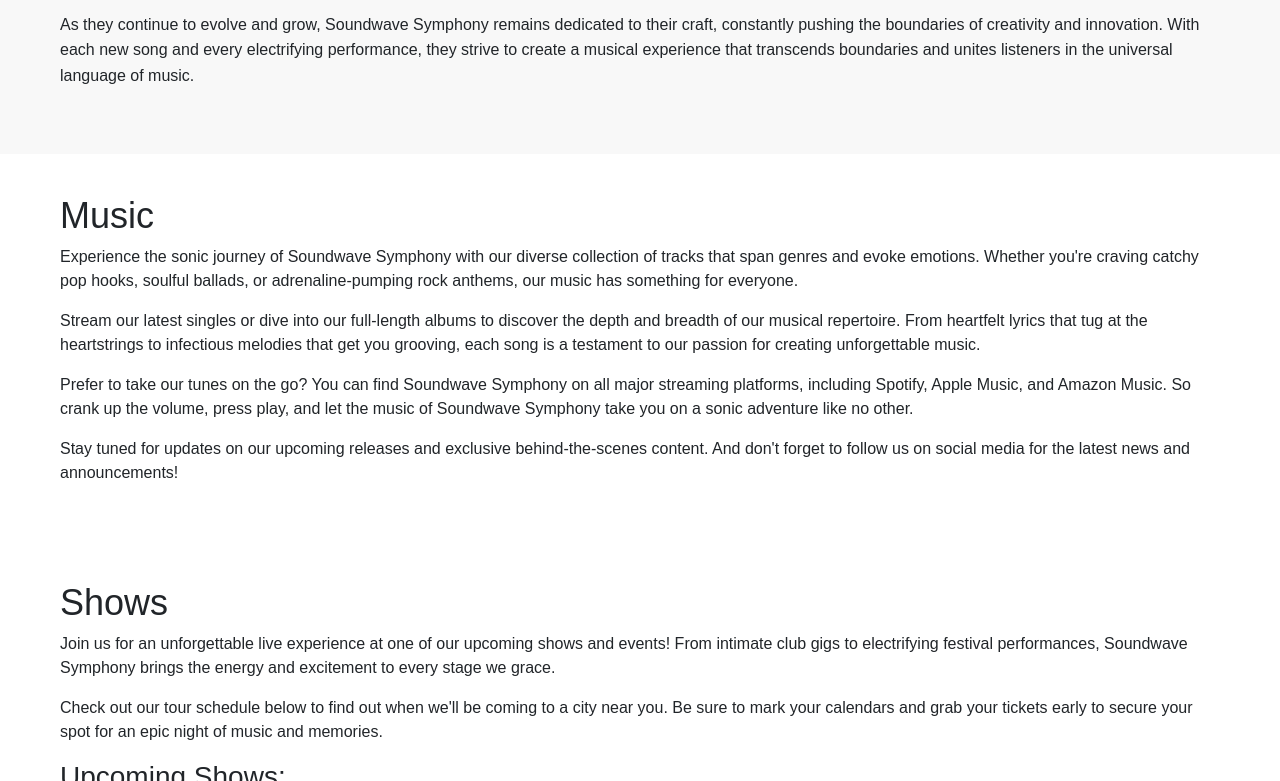
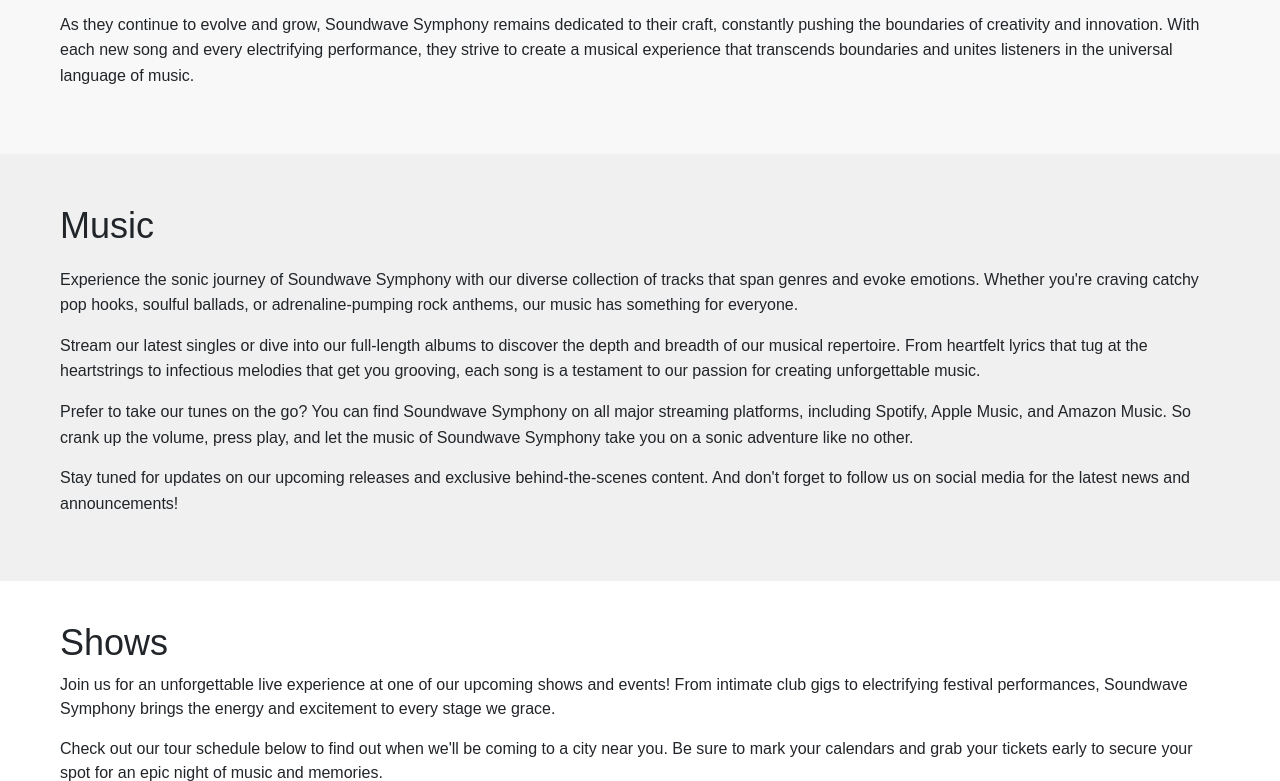
Before and after one commit to oluwatobiHammed/SoundwaveSymphony, a plain HTML site: page index.html in a window 1280 px wide. Shown: the part 479-1260 px from the top of the page. Drawn offline with nearby package versions, Linux system fonts and the light colour scheme.

Commit message:
added style to Music Section
added background color to Music Section to differentiate it from other section

```diff
--- a/index.html
+++ b/index.html
@@ -47,9 +47,10 @@
 
 
 
-    <section id="music">
-        <div class="container">
-            <h2>Music</h2>
+<section id="music" class="music-section">
+    <div class="container">
+        <h2 class="music-heading">Music</h2>
+        <div class="music-content">
             <p>Experience the sonic journey of Soundwave Symphony with our diverse collection of tracks that span genres and evoke emotions. Whether you're craving catchy pop hooks, soulful ballads, or adrenaline-pumping rock anthems, our music has something for everyone.</p>
 
             <p>Stream our latest singles or dive into our full-length albums to discover the depth and breadth of our musical repertoire. From heartfelt lyrics that tug at the heartstrings to infectious melodies that get you grooving, each song is a testament to our passion for creating unforgettable music.</p>
@@ -58,7 +59,9 @@
 
             <p>Stay tuned for updates on our upcoming releases and exclusive behind-the-scenes content. And don't forget to follow us on social media for the latest news and announcements!</p>
         </div>
-    </section>
+    </div>
+</section>
+
 
 
     <section id="shows">
--- a/style.css
+++ b/style.css
@@ -156,3 +156,23 @@ footer p {
 .about-content p {
     margin-bottom: 15px; /* Add margin bottom */
 }
+
+/* Music Section */
+.music-section {
+    background-color: #f0f0f0; /* Light background color */
+    padding: 50px 0; /* Add padding */
+}
+
+.music-heading {
+    font-size: 36px; /* Larger font size */
+    margin-bottom: 20px; /* Add margin bottom */
+}
+
+.music-content {
+    font-size: 16px; /* Font size */
+    line-height: 1.6; /* Line height */
+}
+
+.music-content p {
+    margin-bottom: 15px; /* Add margin bottom */
+}
```
